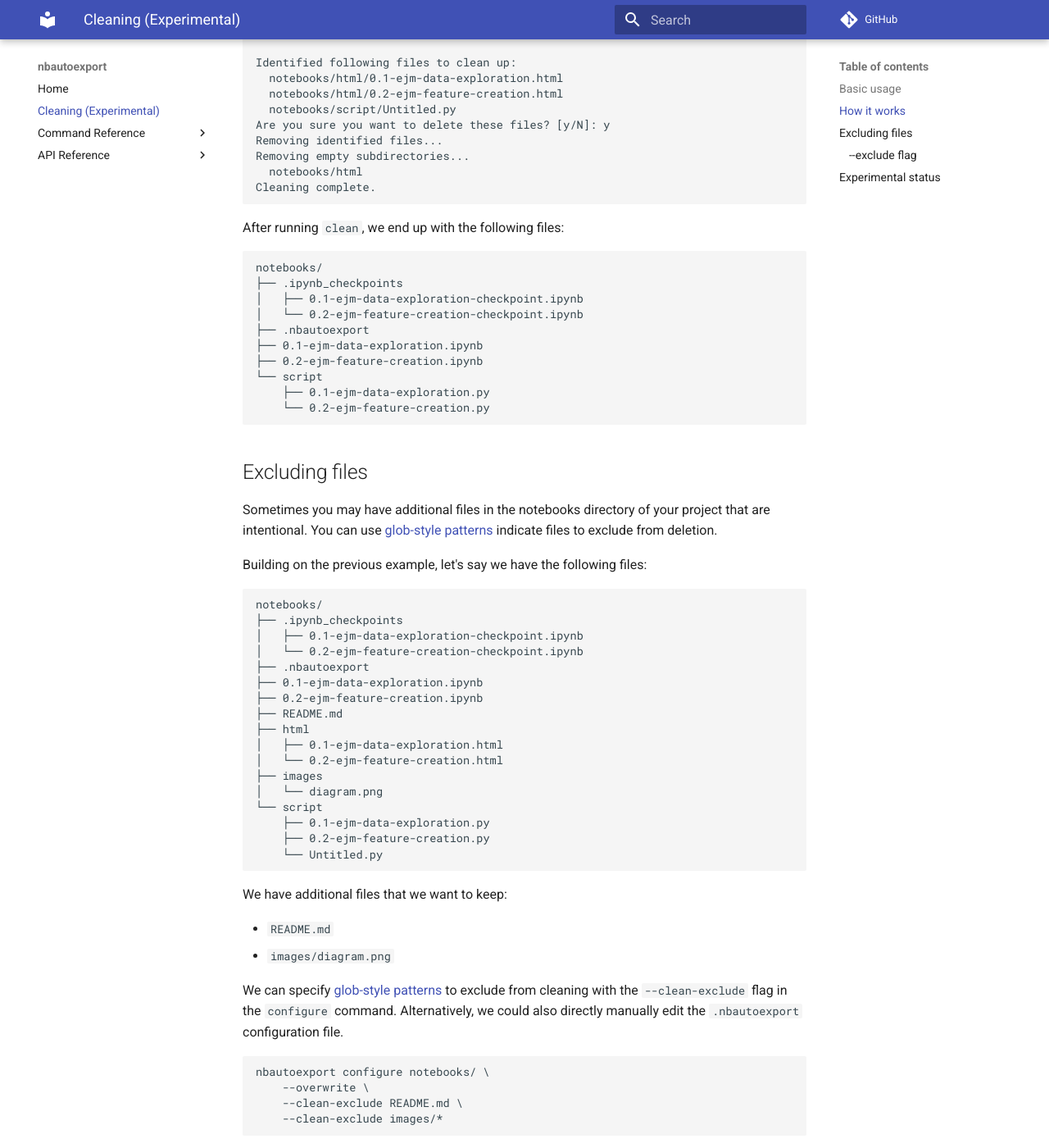
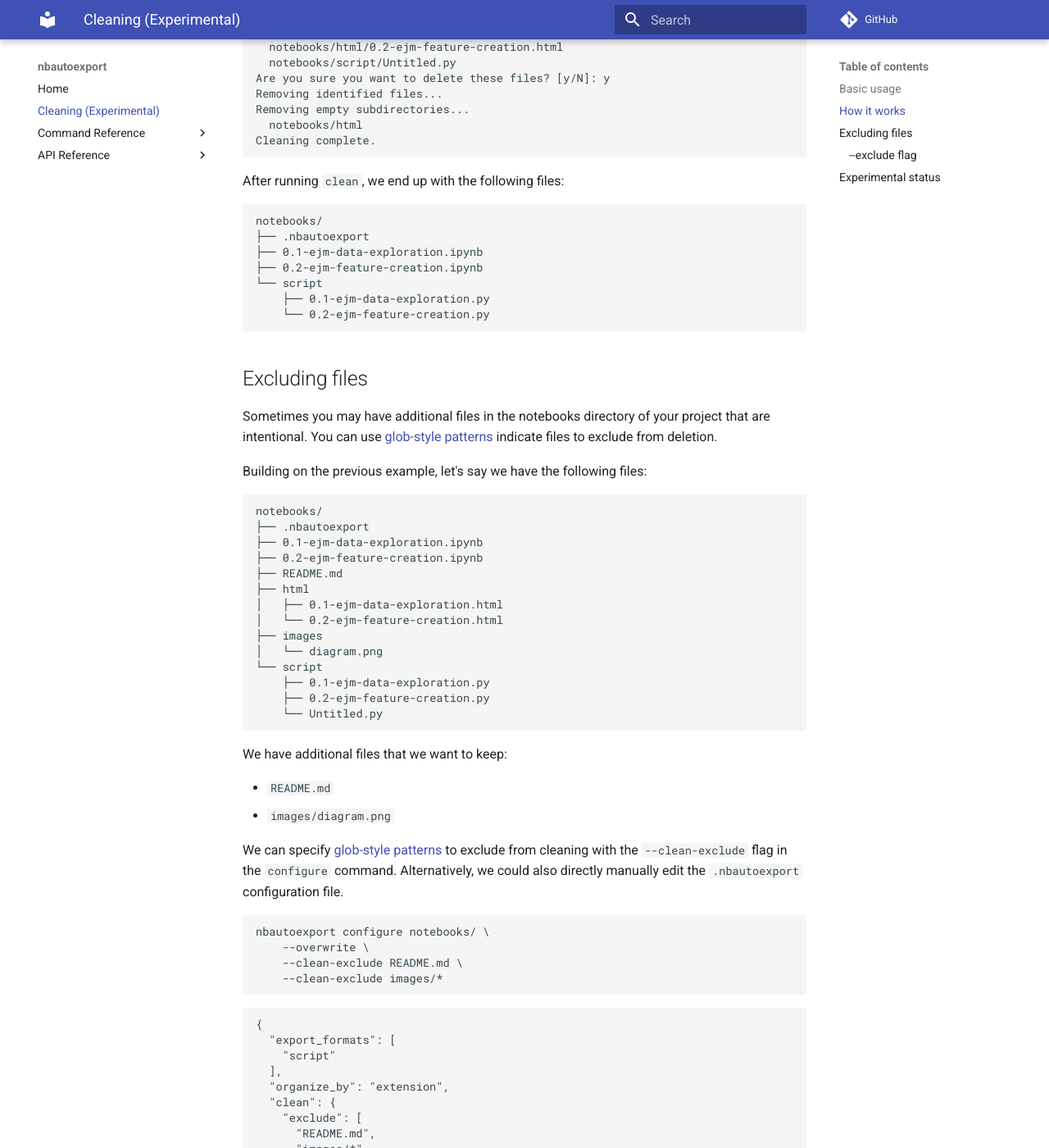
Before and after one commit to drivendataorg/nbautoexport, an MkDocs documentation site: the page built from docs/docs/cleaning.md, in a window 1280 px wide and 1400 px high, scrolled down 1701 px. Shown: the whole window at 82% size. Built offline with MkDocs 1.6.1 and Material for MkDocs 9.7.7, drawn with Linux system fonts in a browser that asks for light colours; comment, search, counter and statistics services are not loaded; some of the changed text lies outside the part shown.

Commit message:
Docs polish

````diff
--- a/docs/docs/cleaning.md
+++ b/docs/docs/cleaning.md
@@ -32,9 +32,6 @@ Let's say you have the following files:
 
 ```text
 notebooks/
-├── .ipynb_checkpoints
-│   ├── 0.1-ejm-data-exploration-checkpoint.ipynb
-│   └── 0.2-ejm-feature-creation-checkpoint.ipynb
 ├── .nbautoexport
 ├── 0.1-ejm-data-exploration.ipynb
 ├── 0.2-ejm-feature-creation.ipynb
@@ -83,9 +80,6 @@ After running `clean`, we end up with the following files:
 
 ```text
 notebooks/
-├── .ipynb_checkpoints
-│   ├── 0.1-ejm-data-exploration-checkpoint.ipynb
-│   └── 0.2-ejm-feature-creation-checkpoint.ipynb
 ├── .nbautoexport
 ├── 0.1-ejm-data-exploration.ipynb
 ├── 0.2-ejm-feature-creation.ipynb
@@ -102,9 +96,6 @@ Building on the previous example, let's say we have the following files:
 
 ```text
 notebooks/
-├── .ipynb_checkpoints
-│   ├── 0.1-ejm-data-exploration-checkpoint.ipynb
-│   └── 0.2-ejm-feature-creation-checkpoint.ipynb
 ├── .nbautoexport
 ├── 0.1-ejm-data-exploration.ipynb
 ├── 0.2-ejm-feature-creation.ipynb
@@ -172,9 +163,6 @@ We can see that `README.md` and `images/diagram.png` are left alone.
 
 ```text
 notebooks/
-├── .ipynb_checkpoints
-│   ├── 0.1-ejm-data-exploration-checkpoint.ipynb
-│   └── 0.2-ejm-feature-creation-checkpoint.ipynb
 ├── .nbautoexport
 ├── 0.1-ejm-data-exploration.ipynb
 ├── 0.2-ejm-feature-creation.ipynb
````
Also changed, not shown: other parts of docs/docs/cleaning.md (+1 -1 lines).
